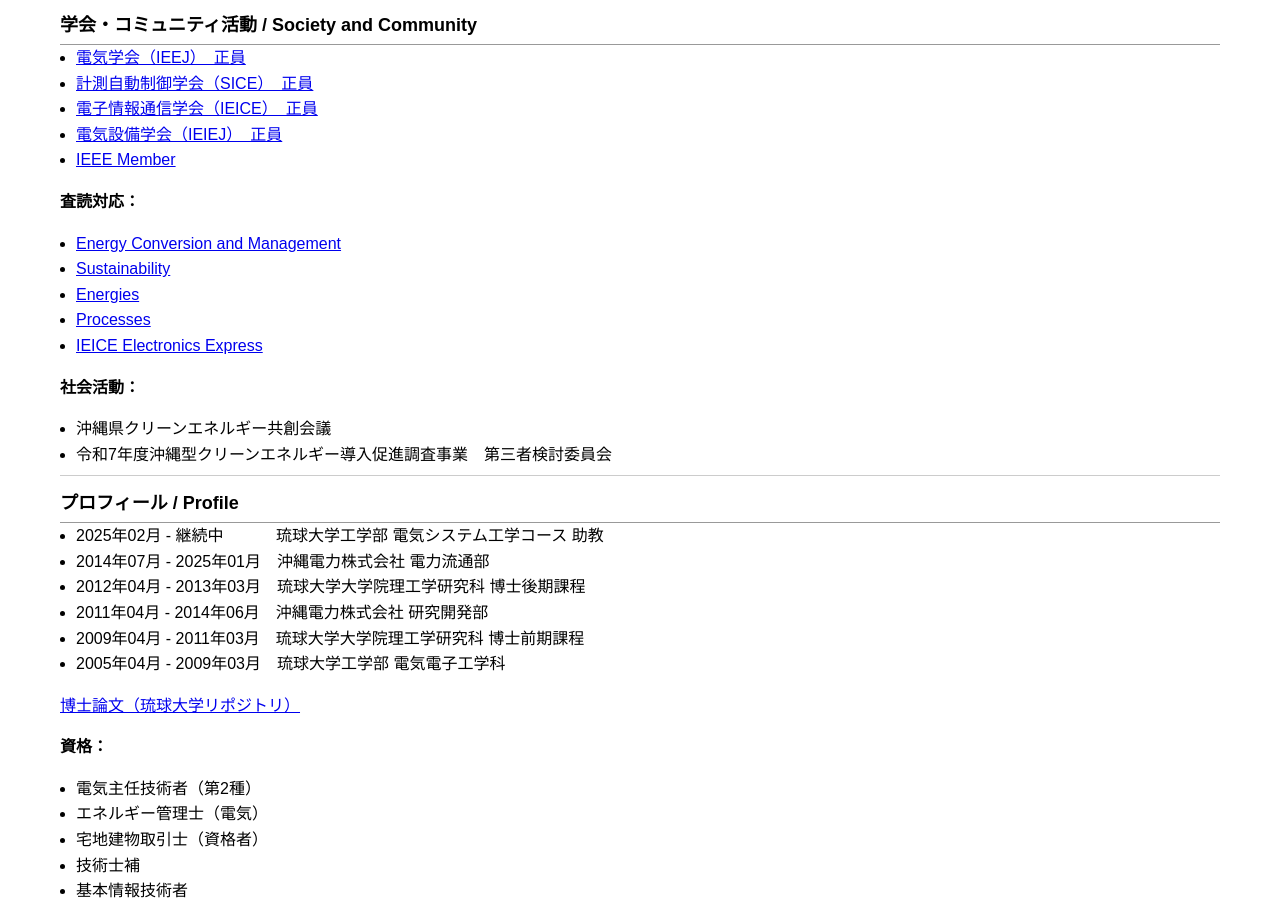
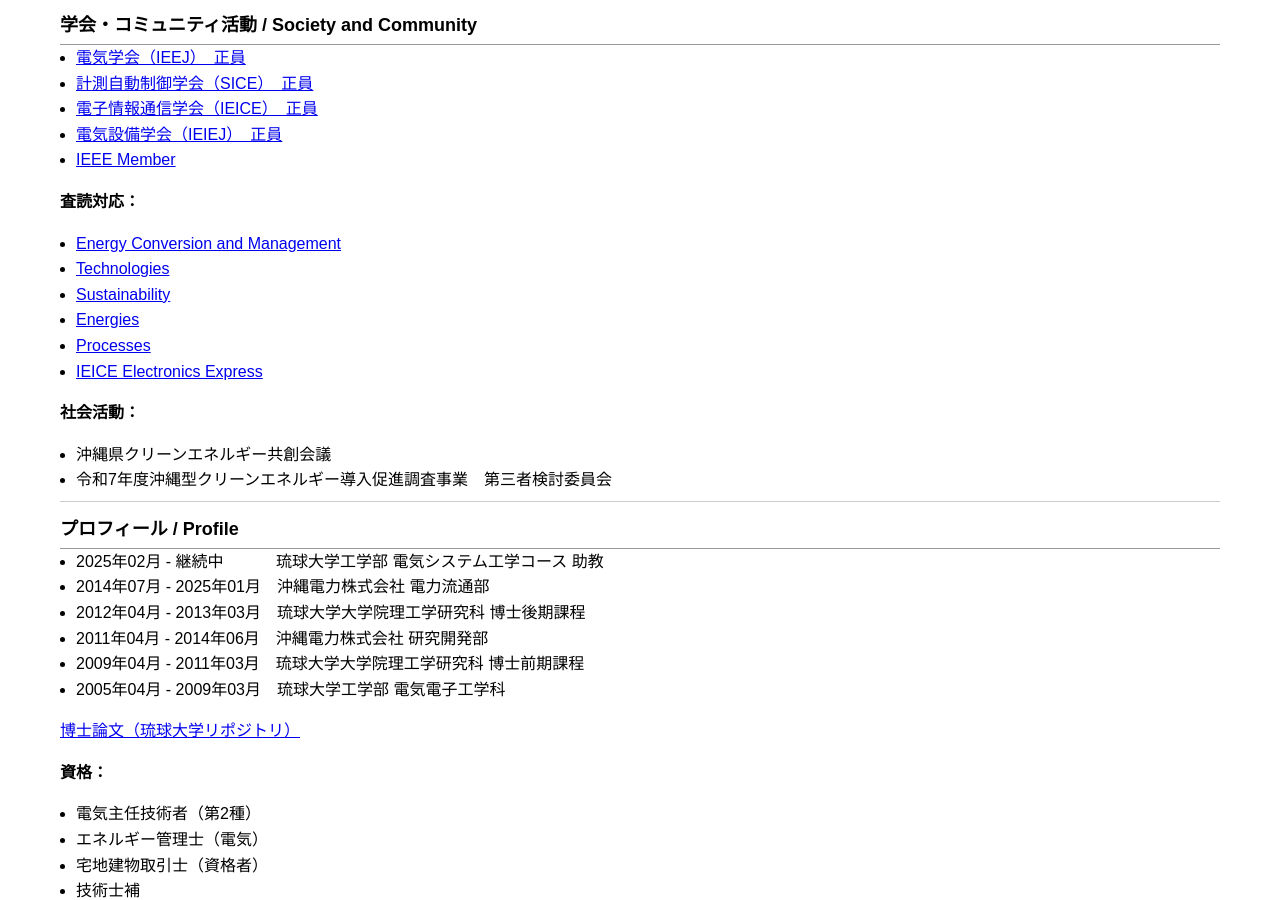
Before and after one commit to akieuehara/AkieUehara.github.io, a Jekyll site: the page built from index.md, in a window 1280 px wide and 900 px high, scrolled down 2294 px. Built offline with Jekyll 4.4.1, drawn with Linux system fonts in a browser that asks for light colours; comment, search, counter and statistics services are not loaded.

Commit message:
Update index.md

```diff
--- a/index.md
+++ b/index.md
@@ -141,6 +141,7 @@
 **査読対応：**
 
 - [Energy Conversion and Management](https://www.sciencedirect.com/journal/energy-conversion-and-management)
+- [Technologies](https://www.mdpi.com/journal/technologies)
 - [Sustainability](https://www.mdpi.com/journal/sustainability)
 - [Energies](https://www.mdpi.com/journal/energies)
 - [Processes](https://www.mdpi.com/journal/processes)
```
